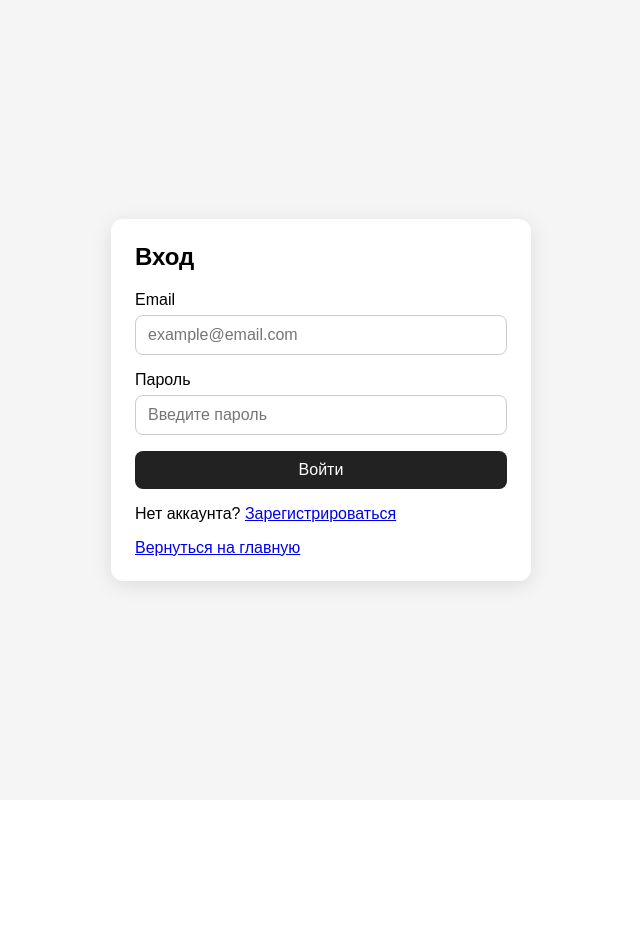
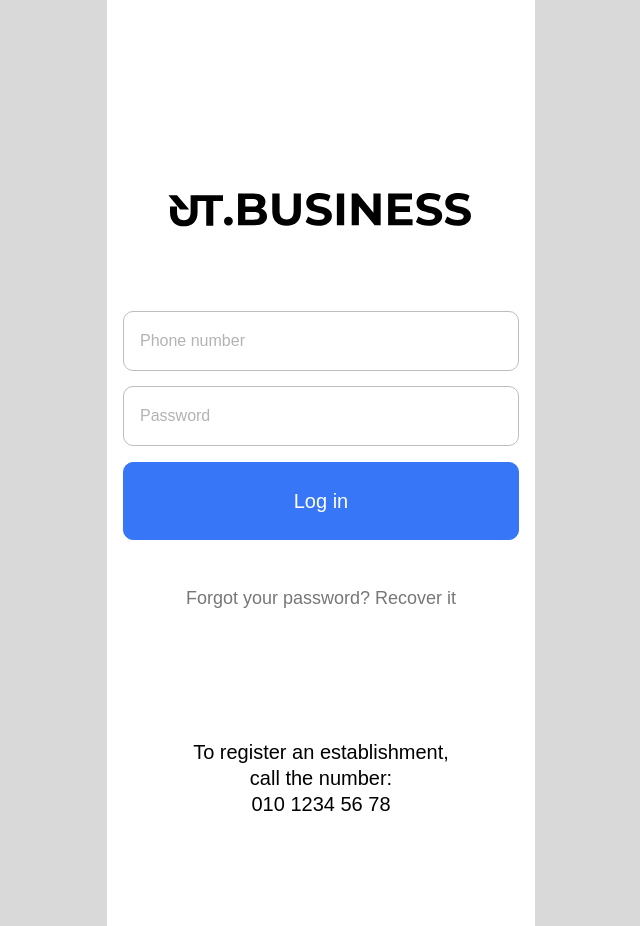
Before and after one commit to VeraI98/utown-vera, a React (Vite) app: page /login in a window 1280 px wide. Shown: the whole page, without its empty margins (319-959 px from the left). Before the commit the page ends 800 px from the top, so only its background shows below. Built offline with nearby package versions, Linux system fonts and the light colour scheme; no server answers.

Commit message:
login page

```diff
--- a/src/pages/LoginPage.tsx
+++ b/src/pages/LoginPage.tsx
@@ -1,12 +1,13 @@
 import { useState, type FormEvent } from 'react'
 import { Link, Navigate, useNavigate } from 'react-router-dom'
 import { useAuth } from '../hooks/useAuth'
+import logo from '../assets/ut-business-logo.svg'
 
 function LoginPage() {
   const navigate = useNavigate()
   const { login, isAuthenticated } = useAuth()
 
-  const [email, setEmail] = useState('')
+  const [phoneNumber, setPhoneNumber] = useState('')
   const [password, setPassword] = useState('')
   const [error, setError] = useState('')
   const [isSubmitting, setIsSubmitting] = useState(false)
@@ -23,61 +24,100 @@ function LoginPage() {
 
     try {
       await login({
-        email,
+        email: phoneNumber,
         password,
       })
 
       navigate('/profile')
     } catch {
-      setError(
-        'Не удалось войти. Проверьте данные или подключение к серверу.',
-      )
+      setError('Invalid phone number or password.')
     } finally {
       setIsSubmitting(false)
     }
   }
 
   return (
-    <main className="auth-page">
-      <section className="auth-card">
-        <h1>Вход</h1>
+    <main className="mobile-page login-page">
+      <section className="login-content">
+        <img
+          className="brand-logo"
+          src={logo}
+          alt="UT.Business"
+        />
 
-        <form className="auth-form" onSubmit={handleSubmit}>
-          <label>
-            Email
+        <form className="login-form" onSubmit={handleSubmit}>
+          <div className="form-field">
             <input
-              type="email"
-              value={email}
-              onChange={(event) => setEmail(event.target.value)}
-              placeholder="example@email.com"
+              id="phoneNumber"
+              name="phoneNumber"
+              type="tel"
+              value={phoneNumber}
+              onChange={(event) => {
+                setPhoneNumber(event.target.value)
+                setError('')
+              }}
+              placeholder="Phone number"
+              autoComplete="tel"
+              aria-invalid={Boolean(error)}
               required
             />
-          </label>
 
-          <label>
-            Пароль
+            {error && (
+              <p className="input-error">Invalid data</p>
+            )}
+          </div>
+
+          <div className="form-field">
             <input
+              id="password"
+              name="password"
               type="password"
               value={password}
-              onChange={(event) => setPassword(event.target.value)}
-              placeholder="Введите пароль"
+              onChange={(event) => {
+                setPassword(event.target.value)
+                setError('')
+              }}
+              placeholder="Password"
+              autoComplete="current-password"
+              aria-invalid={Boolean(error)}
               minLength={6}
               required
             />
-          </label>
 
-          {error && <p className="form-error">{error}</p>}
+            {error && (
+              <p className="input-error">Invalid data</p>
+            )}
+          </div>
 
-          <button type="submit" disabled={isSubmitting}>
-            {isSubmitting ? 'Выполняется вход...' : 'Войти'}
+          <button
+            className="primary-button"
+            type="submit"
+            disabled={isSubmitting}
+          >
+            {isSubmitting ? 'Logging in...' : 'Log in'}
           </button>
         </form>
 
-        <p>
-          Нет аккаунта? <Link to="/register">Зарегистрироваться</Link>
-        </p>
+        <Link className="forgot-link" to="/forgot-password">
+          Forgot your password? Recover it
+        </Link>
 
-        <Link to="/">Вернуться на главную</Link>
+        {!error && (
+          <div className="login-footer">
+            <p>To register an establishment,</p>
+            <p>call the number:</p>
+            <p>010 1234 56 78</p>
+          </div>
+        )}
+
+        {error && (
+          <Link
+            className="registration-error-link"
+            to="/register"
+          >
+            Registration
+          </Link>
+        )}
       </section>
     </main>
   )
--- a/src/styles/global.css
+++ b/src/styles/global.css
@@ -1,14 +1,31 @@
+:root {
+  font-family: Arial, Helvetica, sans-serif;
+  color: #000000;
+  background: #d9d9d9;
+  font-synthesis: none;
+  text-rendering: optimizeLegibility;
+}
+
 * {
   box-sizing: border-box;
 }
 
+html {
+  min-width: 320px;
+  min-height: 100%;
+}
+
 body {
+  min-width: 320px;
+  min-height: 100vh;
   margin: 0;
-  font-family: Arial, sans-serif;
+  background: #d9d9d9;
 }
 
 button,
-input {
+input,
+textarea,
+select {
   font: inherit;
 }
 
@@ -21,61 +38,398 @@ button:disabled {
   opacity: 0.6;
 }
 
-.auth-page,
+a {
+  color: inherit;
+}
+
+#root {
+  min-height: 100vh;
+}
+
+/* Общий контейнер мобильного приложения */
+
+.mobile-page {
+  width: 100%;
+  min-height: 100vh;
+  background: #d9d9d9;
+}
+
+/* Страница входа */
+
+.login-page {
+  display: flex;
+  justify-content: center;
+}
+
+.login-content {
+  position: relative;
+  width: 100%;
+  max-width: 428px;
+  min-height: 926px;
+  overflow: hidden;
+  background: #ffffff;
+}
+
+/* Логотип */
+
+.brand-logo {
+  position: absolute;
+  top: 193px;
+  left: 50%;
+  display: block;
+  width: 305.32px;
+  max-width: calc(100% - 32px);
+  height: auto;
+  transform: translateX(-50%);
+}
+
+/* Форма входа */
+
+.login-form {
+  position: absolute;
+  top: 311px;
+  left: 16px;
+  display: flex;
+  width: calc(100% - 32px);
+  flex-direction: column;
+  gap: 15px;
+}
+
+.form-field {
+  position: relative;
+  width: 100%;
+}
+
+.form-field input {
+  width: 100%;
+  height: 60px;
+  padding: 0 16px;
+  border: 1px solid #bdbdbd;
+  border-radius: 10px;
+  outline: none;
+  background: #ffffff;
+  color: #000000;
+  font-size: 16px;
+  line-height: 1;
+  transition:
+    border-color 0.2s ease,
+    box-shadow 0.2s ease;
+}
+
+.form-field input::placeholder {
+  color: #b3b3b3;
+}
+
+.form-field input:focus {
+  border-color: #3776f6;
+  box-shadow: 0 0 0 2px rgb(55 118 246 / 12%);
+}
+
+/* Ошибочное состояние поля */
+
+.form-field input[aria-invalid='true'] {
+  border-color: #e53935;
+  color: #e53935;
+}
+
+.form-field input[aria-invalid='true']::placeholder {
+  color: #e53935;
+}
+
+.input-error {
+  margin: 4px 0 0;
+  color: #e53935;
+  font-size: 12px;
+  line-height: 1.2;
+}
+
+/* Основная кнопка */
+
+.primary-button {
+  width: 100%;
+  height: 78px;
+  margin-top: 1px;
+  padding: 25px 16px;
+  border: 1px solid #3776f6;
+  border-radius: 10px;
+  background: #3776f6;
+  color: #ffffff;
+  font-size: 20px;
+  font-weight: 500;
+  line-height: 1.3;
+  transition:
+    background-color 0.2s ease,
+    opacity 0.2s ease;
+}
+
+.primary-button:hover:not(:disabled) {
+  background: #306ce5;
+}
+
+.primary-button:active:not(:disabled) {
+  background: #285fcf;
+}
+
+/* Восстановление пароля */
+
+.forgot-link {
+  position: absolute;
+  top: 570px;
+  left: 16px;
+  display: flex;
+  width: calc(100% - 32px);
+  height: 57px;
+  align-items: center;
+  justify-content: center;
+  border-radius: 10px;
+  color: #777777;
+  font-size: 18px;
+  font-weight: 400;
+  line-height: 1.1;
+  text-align: center;
+  text-decoration: none;
+}
+
+.forgot-link:hover {
+  text-decoration: underline;
+}
+
+/* Нижний блок до появления ошибки */
+
+.login-footer {
+  position: absolute;
+  top: 714px;
+  left: 16px;
+  display: flex;
+  width: calc(100% - 32px);
+  min-height: 128px;
+  align-items: center;
+  justify-content: center;
+  flex-direction: column;
+  padding: 25px 16px;
+  border-radius: 10px;
+  color: #000000;
+  font-size: 20px;
+  font-weight: 500;
+  line-height: 1.3;
+  text-align: center;
+}
+
+.login-footer p {
+  margin: 0;
+}
+
+/* Ссылка регистрации после ошибки */
+
+.registration-error-link {
+  position: absolute;
+  top: 714px;
+  left: 50%;
+  display: flex;
+  min-width: 160px;
+  height: 57px;
+  align-items: center;
+  justify-content: center;
+  color: #000000;
+  font-size: 16px;
+  font-weight: 400;
+  line-height: 1.2;
+  text-decoration: none;
+  transform: translateX(-50%);
+}
+
+.registration-error-link:hover {
+  text-decoration: underline;
+}
+
+/* Страница регистрации */
+
+.register-page {
+  display: flex;
+  justify-content: center;
+}
+
+.register-content {
+  width: 100%;
+  max-width: 428px;
+  min-height: 100vh;
+  padding: 64px 16px 32px;
+  background: #ffffff;
+}
+
+.page-back-button {
+  display: inline-flex;
+  width: 32px;
+  height: 32px;
+  align-items: center;
+  justify-content: center;
+  margin: 0 0 22px;
+  padding: 0;
+  border: none;
+  background: transparent;
+  color: #000000;
+  font-size: 24px;
+}
+
+.page-title {
+  margin: 0;
+  color: #000000;
+  font-size: 24px;
+  font-weight: 700;
+  line-height: 1.2;
+}
+
+.page-subtitle {
+  margin: 14px 0 34px;
+  color: #a3a3a3;
+  font-size: 13px;
+  line-height: 1.4;
+}
+
+.form-label {
+  display: block;
+  margin-bottom: 8px;
+  color: #000000;
+  font-size: 13px;
+  font-weight: 600;
+}
+
+.register-form {
+  display: flex;
+  flex-direction: column;
+  gap: 18px;
+}
+
+.register-form-group {
+  display: flex;
+  flex-direction: column;
+  gap: 8px;
+}
+
+.register-form input {
+  width: 100%;
+  height: 44px;
+  padding: 0 12px;
+  border: 1px solid #dedede;
+  border-radius: 6px;
+  outline: none;
+  background: #ffffff;
+  color: #000000;
+  font-size: 14px;
+}
+
+.register-form input::placeholder {
+  color: #b5b5b5;
+}
+
+.register-form input:focus {
+  border-color: #3776f6;
+  box-shadow: 0 0 0 2px rgb(55 118 246 / 12%);
+}
+
+.register-login-link {
+  display: block;
+  margin-top: 20px;
+  text-align: center;
+  color: #777777;
+  font-size: 13px;
+  text-decoration: none;
+}
+
+.register-login-link:hover {
+  text-decoration: underline;
+}
+
+.terms-text {
+  max-width: 320px;
+  margin: 34px auto 0;
+  color: #b3b3b3;
+  font-size: 11px;
+  line-height: 1.4;
+  text-align: center;
+}
+
+/* Временная страница профиля */
+
 .profile-page {
+  display: flex;
+  min-height: 100vh;
+  justify-content: center;
+  background: #d9d9d9;
+}
+
+.profile-card {
+  width: 100%;
+  max-width: 428px;
+  min-height: 100vh;
+  padding: 32px 16px;
+  background: #ffffff;
+}
+
+.profile-card h1 {
+  margin-top: 0;
+}
+
+.profile-card button {
+  width: 100%;
+  height: 48px;
+  margin-top: 24px;
+  border: none;
+  border-radius: 6px;
+  background: #3776f6;
+  color: #ffffff;
+  font-weight: 600;
+}
+
+/* Загрузка защищённого маршрута */
+
+.route-loading {
   display: flex;
   min-height: 100vh;
   align-items: center;
   justify-content: center;
-  padding: 20px;
-  background: #f5f5f5;
+  margin: 0;
+  background: #ffffff;
+  color: #777777;
+  font-size: 14px;
 }
 
-.auth-card,
-.profile-card {
-  width: 100%;
-  max-width: 420px;
-  padding: 24px;
-  border-radius: 12px;
-  background: white;
-  box-shadow: 0 4px 20px rgb(0 0 0 / 10%);
+/* Мобильная адаптация */
+
+@media (max-width: 480px) {
+  body,
+  .mobile-page {
+    background: #ffffff;
   }
 
-.auth-card h1,
-.profile-card h1 {
-  margin-top: 0;
+  .login-content,
+  .register-content {
+    max-width: none;
+  }
 }
 
-.auth-form {
-  display: flex;
-  flex-direction: column;
-  gap: 16px;
-  margin-bottom: 16px;
+/* Адаптация для низких экранов */
+
+@media (max-height: 760px) {
+  .login-content {
+    min-height: 760px;
+    overflow-y: auto;
   }
 
-.auth-form label {
-  display: flex;
-  flex-direction: column;
-  gap: 6px;
+  .brand-logo {
+    top: 110px;
   }
 
-.auth-form input {
-  width: 100%;
-  padding: 10px 12px;
-  border: 1px solid #cccccc;
-  border-radius: 8px;
+  .login-form {
+    top: 225px;
   }
 
-.auth-form button,
-.profile-card button {
-  padding: 10px 16px;
-  border: none;
-  border-radius: 8px;
-  background: #222222;
-  color: white;
+  .forgot-link {
+    top: 485px;
   }
 
-.form-error {
-  margin: 0;
-  color: #c62828;
+  .login-footer,
+  .registration-error-link {
+    top: 570px;
   }
+}
```
Also changed, not shown: src/assets/ut-business-logo.svg (added). Lines whose indentation alone changed are shown as unchanged.
